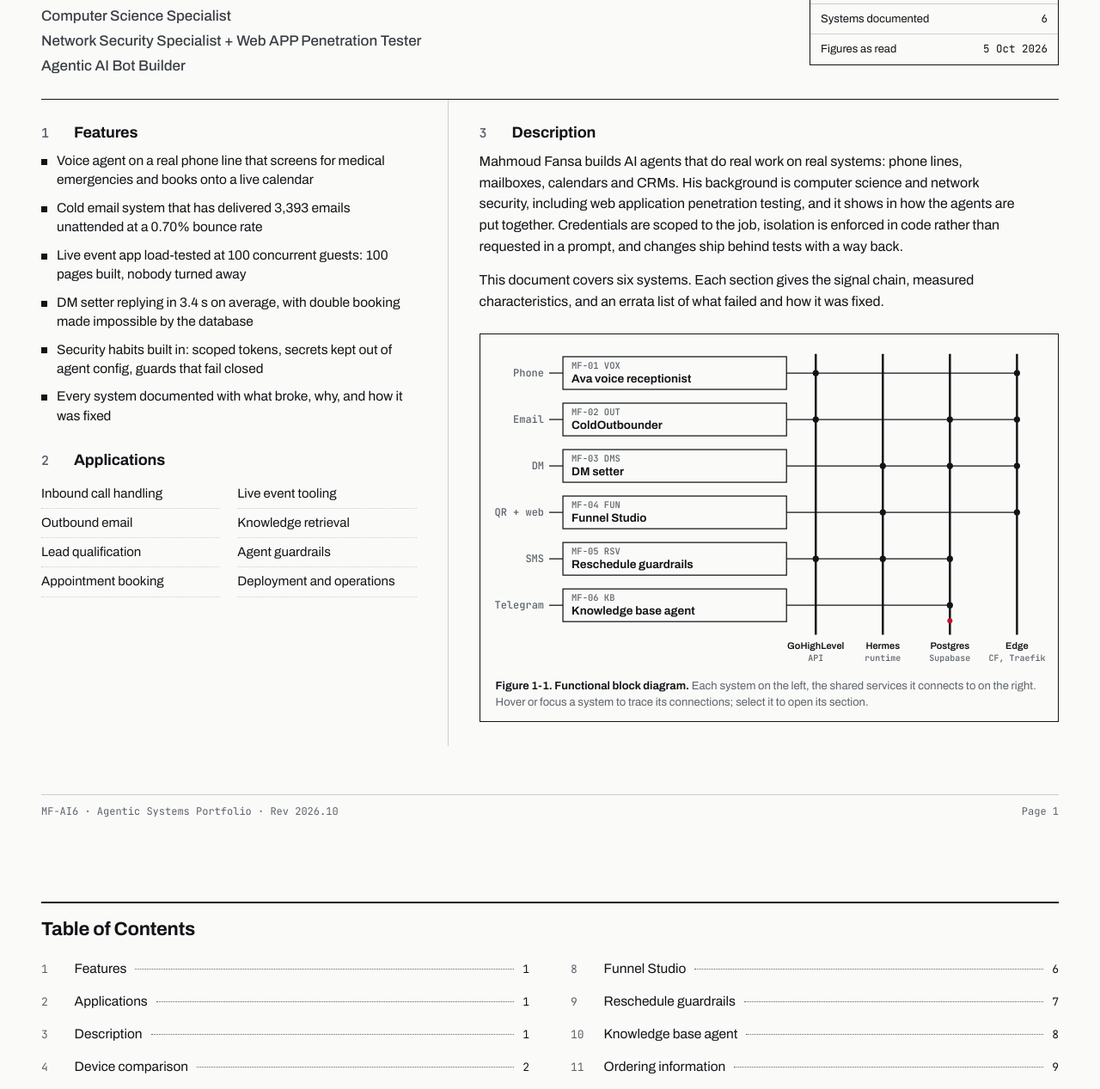
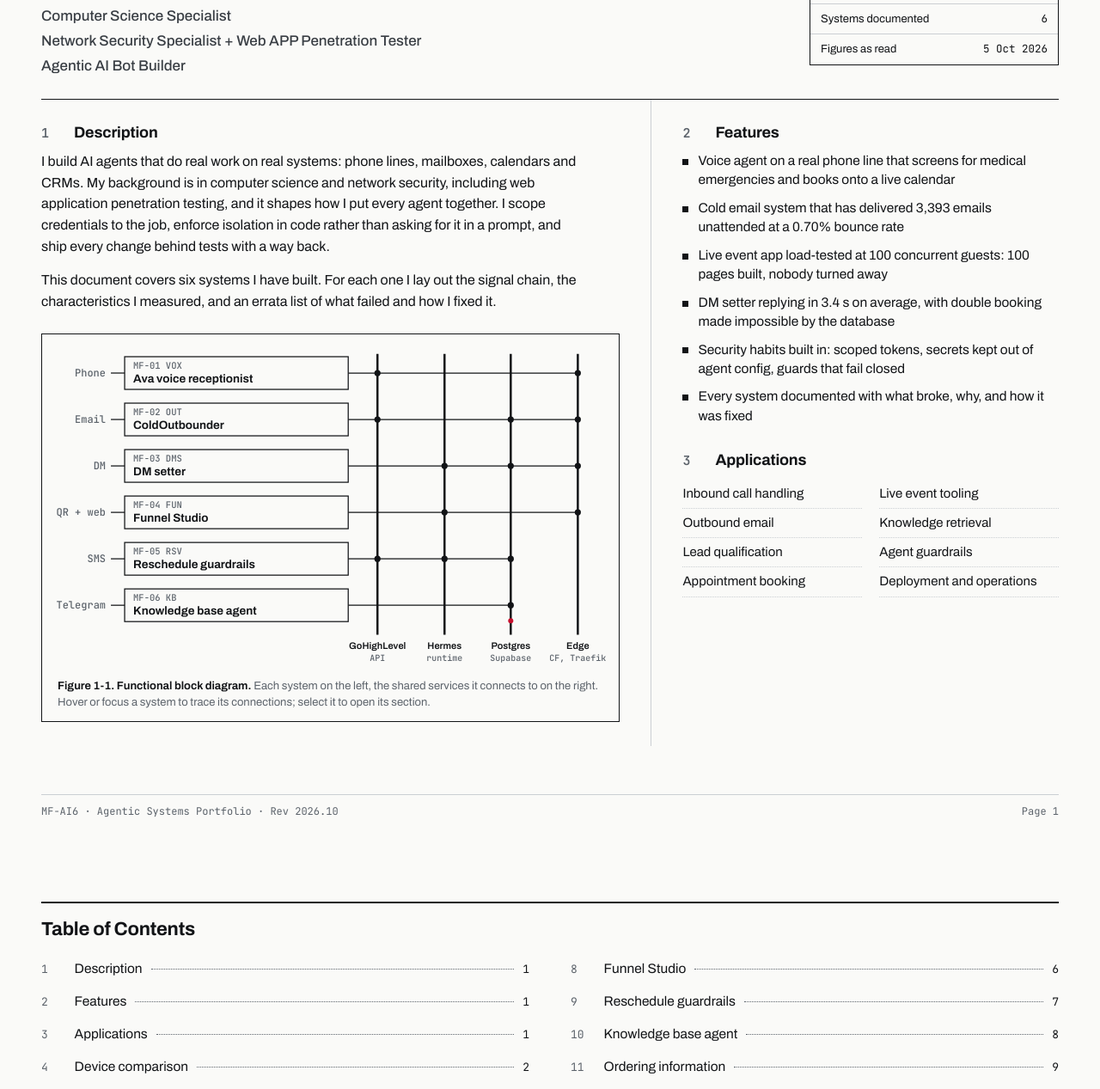
Before and after one commit to Fansaz/Fansaz.github.io-portfolio, a plain HTML site: page index.html in a window 1280 px wide. Shown: the part 298-1565 px from the top of the page at 86% size. Drawn offline with Linux system fonts and the light colour scheme.

Commit message:
Add files via upload

```diff
--- a/index.html
+++ b/index.html
@@ -131,7 +131,7 @@ code, .mono { font-family: var(--mono); font-size: 0.88em; font-variant-numeric:
 .status div:first-child { border-top: 0; background: var(--ink); color: var(--paper); font-weight: 700; letter-spacing: 0.06em; font-variation-settings: "wdth" 120; font-size: 12px; }
 .status dt, .status dd { margin: 0; }
 .status dd { font-family: var(--mono); font-size: 12.5px; text-align: right; }
-.front-cols { display: grid; grid-template-columns: minmax(0, 0.8fr) minmax(0, 1.2fr); gap: 0; margin-top: 0; }
+.front-cols { display: grid; grid-template-columns: minmax(0, 1.2fr) minmax(0, 0.8fr); gap: 0; margin-top: 0; }
 .front-cols > div { padding: 28px 0; }
 .front-cols > div:first-child { padding-right: 36px; border-right: 1px solid var(--rule); }
 .front-cols > div:last-child { padding-left: 36px; }
@@ -431,8 +431,18 @@ dialog.lb[open] { animation: lbIn 0.32s var(--ease); }
   </div>
 
   <div class="front-cols">
+    <div class="desc">
+      <h2 class="sec-h" id="description"><span class="n">1</span>Description</h2>
+      <p>I build AI agents that do real work on real systems: phone lines, mailboxes, calendars and CRMs. My background is in computer science and network security, including web application penetration testing, and it shapes how I put every agent together. I scope credentials to the job, enforce isolation in code rather than asking for it in a prompt, and ship every change behind tests with a way back.</p>
+      <p>This document covers six systems I have built. For each one I lay out the signal chain, the characteristics I measured, and an errata list of what failed and how I fixed it.</p>
+      <figure class="fbd" id="fbd">
+        <svg id="fbd-svg" role="group" aria-label="Functional block diagram of six systems and the shared services they connect to"></svg>
+        <div class="legend" id="fbd-legend" aria-hidden="true"><span><b>GHL</b> GoHighLevel API</span><span><b>HRM</b> Hermes agent runtime</span><span><b>PG</b> Postgres or Supabase</span><span><b>EDGE</b> Cloudflare, Traefik, Netlify</span></div>
+        <figcaption><b>Figure 1-1. Functional block diagram.</b> Each system on the left, the shared services it connects to on the right. Hover or focus a system to trace its connections; select it to open its section.</figcaption>
+      </figure>
+    </div>
     <div>
-      <h2 class="sec-h" id="features"><span class="n">1</span>Features</h2>
+      <h2 class="sec-h" id="features"><span class="n">2</span>Features</h2>
       <ul class="feat">
         <li>Voice agent on a real phone line that screens for medical emergencies and books onto a live calendar</li>
         <li>Cold email system that has delivered 3,393 emails unattended at a 0.70% bounce rate</li>
@@ -441,7 +451,7 @@ dialog.lb[open] { animation: lbIn 0.32s var(--ease); }
         <li>Security habits built in: scoped tokens, secrets kept out of agent config, guards that fail closed</li>
         <li>Every system documented with what broke, why, and how it was fixed</li>
       </ul>
-      <h2 class="sec-h" id="applications"><span class="n">2</span>Applications</h2>
+      <h2 class="sec-h" id="applications"><span class="n">3</span>Applications</h2>
       <ul class="apps">
         <li>Inbound call handling</li>
         <li>Outbound email</li>
@@ -453,16 +463,6 @@ dialog.lb[open] { animation: lbIn 0.32s var(--ease); }
         <li>Deployment and operations</li>
       </ul>
     </div>
-    <div class="desc">
-      <h2 class="sec-h" id="description"><span class="n">3</span>Description</h2>
-      <p>Mahmoud Fansa builds AI agents that do real work on real systems: phone lines, mailboxes, calendars and CRMs. His background is computer science and network security, including web application penetration testing, and it shows in how the agents are put together. Credentials are scoped to the job, isolation is enforced in code rather than requested in a prompt, and changes ship behind tests with a way back.</p>
-      <p>This document covers six systems. Each section gives the signal chain, measured characteristics, and an errata list of what failed and how it was fixed.</p>
-      <figure class="fbd" id="fbd">
-        <svg id="fbd-svg" role="group" aria-label="Functional block diagram of six systems and the shared services they connect to"></svg>
-        <div class="legend" id="fbd-legend" aria-hidden="true"><span><b>GHL</b> GoHighLevel API</span><span><b>HRM</b> Hermes agent runtime</span><span><b>PG</b> Postgres or Supabase</span><span><b>EDGE</b> Cloudflare, Traefik, Netlify</span></div>
-        <figcaption><b>Figure 1-1. Functional block diagram.</b> Each system on the left, the shared services it connects to on the right. Hover or focus a system to trace its connections; select it to open its section.</figcaption>
-      </figure>
-    </div>
   </div>
   <div class="pagefoot"><span>MF-AI6 · Agentic Systems Portfolio · Rev 2026.10</span><span>Page 1</span></div>
 </section>
@@ -472,9 +472,9 @@ dialog.lb[open] { animation: lbIn 0.32s var(--ease); }
   <div class="rule-draw"></div>
   <h2 class="sec-h">Table of Contents</h2>
   <ol class="toc">
-    <li><a href="#features"><span class="n">1</span>Features<span class="lead"></span><span class="pg">1</span></a></li>
-    <li><a href="#applications"><span class="n">2</span>Applications<span class="lead"></span><span class="pg">1</span></a></li>
-    <li><a href="#description"><span class="n">3</span>Description<span class="lead"></span><span class="pg">1</span></a></li>
+    <li><a href="#description"><span class="n">1</span>Description<span class="lead"></span><span class="pg">1</span></a></li>
+    <li><a href="#features"><span class="n">2</span>Features<span class="lead"></span><span class="pg">1</span></a></li>
+    <li><a href="#applications"><span class="n">3</span>Applications<span class="lead"></span><span class="pg">1</span></a></li>
     <li><a href="#compare"><span class="n">4</span>Device comparison<span class="lead"></span><span class="pg">2</span></a></li>
     <li><a href="#mf01"><span class="n">5</span>Ava, AI voice receptionist<span class="lead"></span><span class="pg">3</span></a></li>
     <li><a href="#mf02"><span class="n">6</span>ColdOutbounder<span class="lead"></span><span class="pg">4</span></a></li>
```
